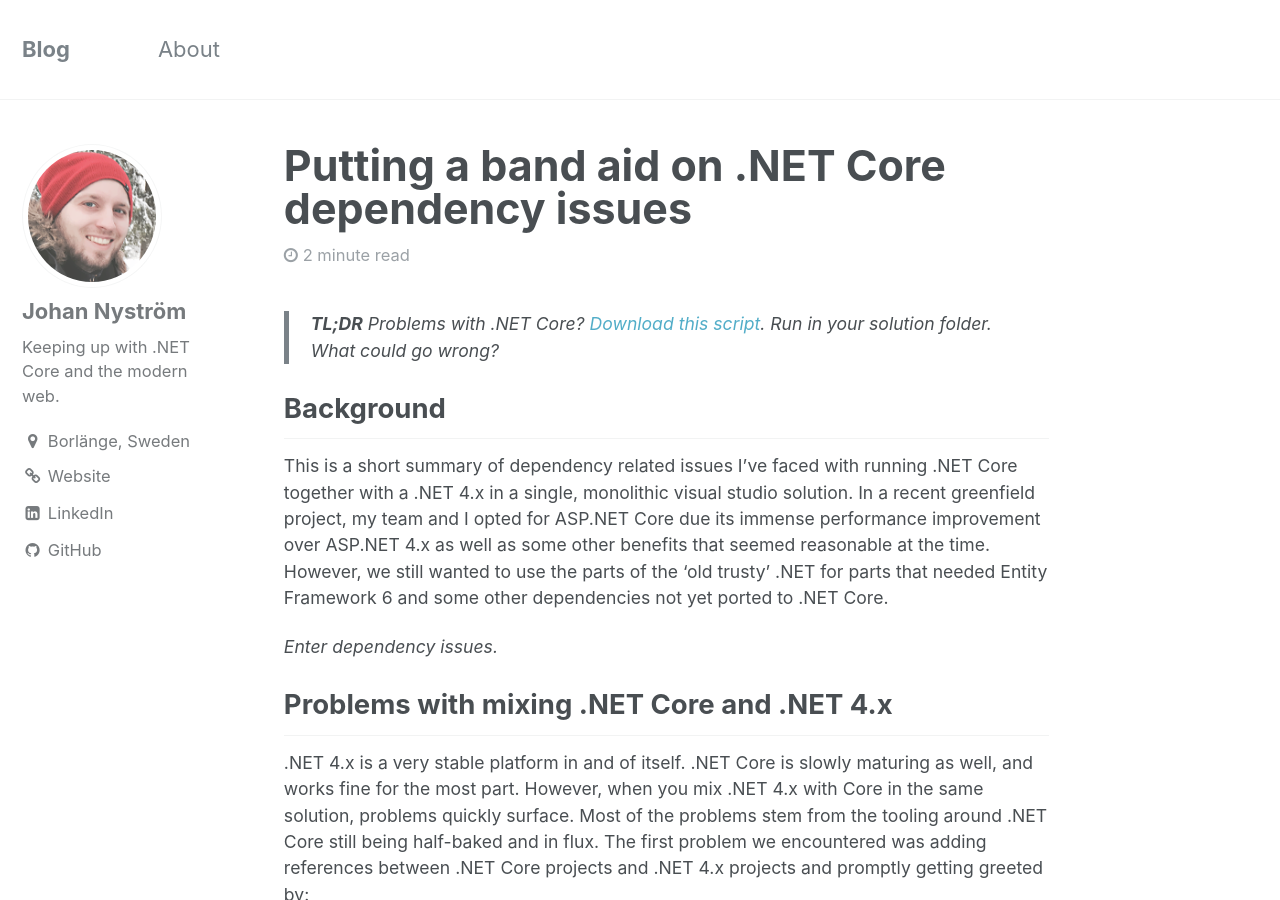
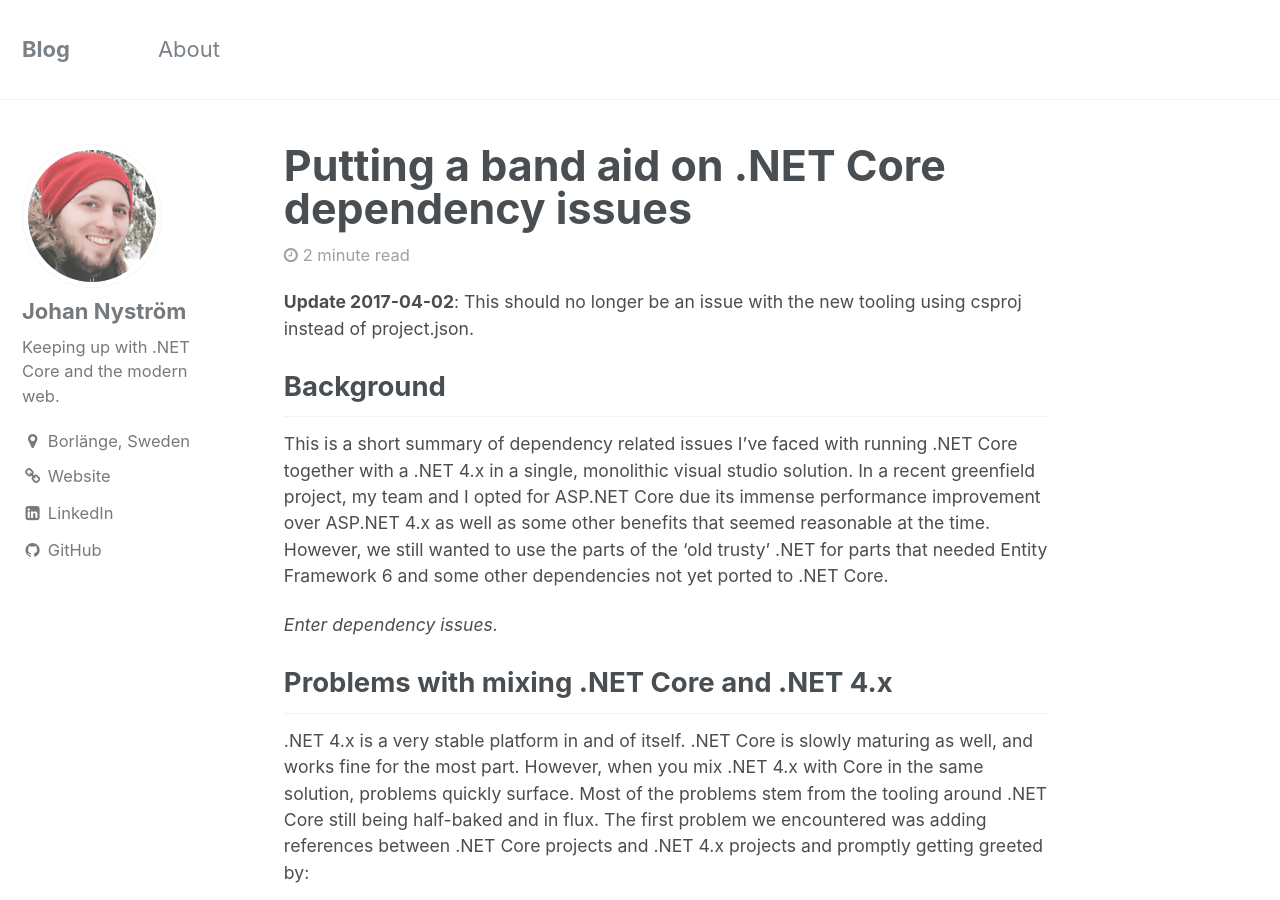
Before and after one commit to SpiderUnicorn/spiderunicorn.github.io, a Jekyll site: the page built from _posts/2016-12-15-putting-a-bandaid-net-core-dependency-issues.md, in a window 1280 px wide and 900 px high. Built offline with Jekyll 4.4.1, drawn with Linux system fonts in a browser that asks for light colours.

Commit message:
added comment to new tooling

```diff
--- a/_posts/2016-12-15-putting-a-bandaid-net-core-dependency-issues.md
+++ b/_posts/2016-12-15-putting-a-bandaid-net-core-dependency-issues.md
@@ -7,7 +7,7 @@ tags:
    - Powershell
 ---
 
->**TL;DR** Problems with .NET Core? [Download this script](https://github.com/SpiderUnicorn/powershell-utilities/blob/master/dotnet/clean-solution-and-clear-nuget-cache/clean_and_clear_cache.ps1). Run in your solution folder. What could go wrong?
+**Update 2017-04-02**: This should no longer be an issue with the new tooling using csproj instead of project.json.
 
 ## Background
 
```
